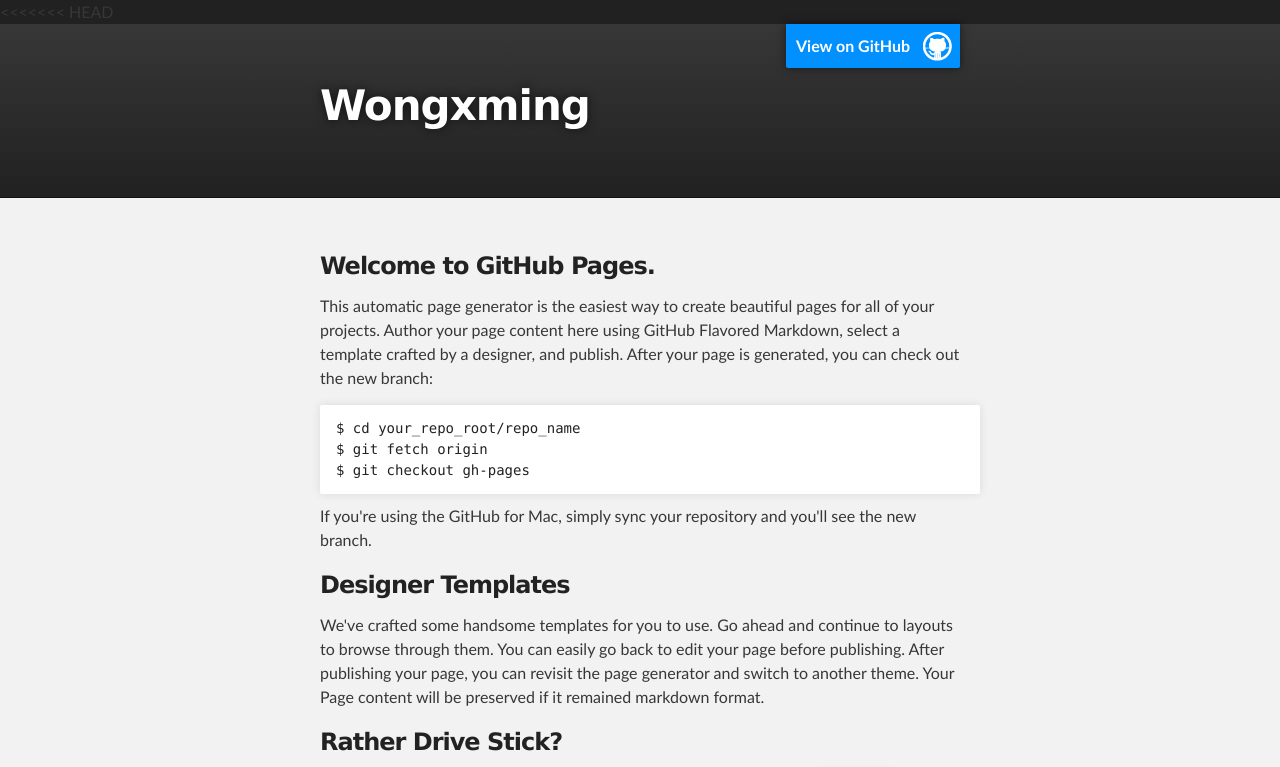
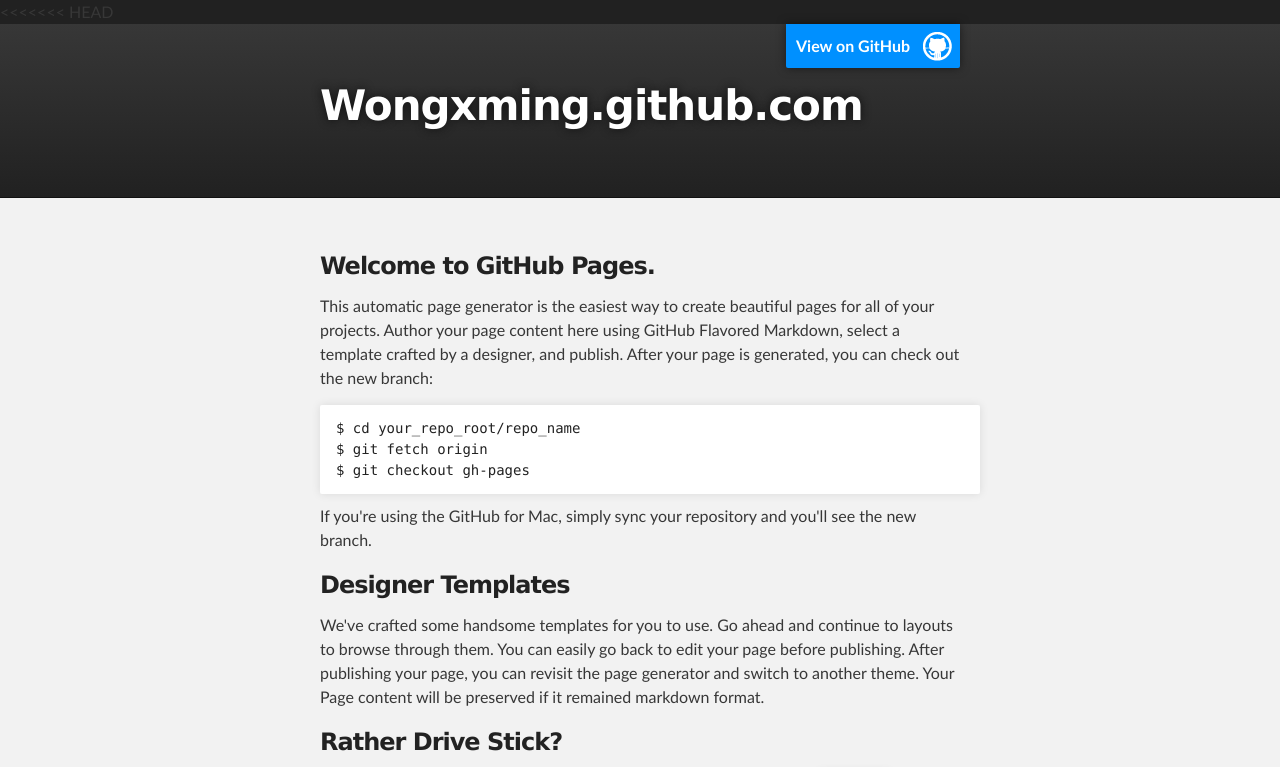
Before and after one commit to wongxming/wongxming.github.com, a plain HTML site: page index.html in a window 1280 px wide. Shown: the top 767 px of the page. Drawn offline with Linux system fonts and the light colour scheme.

Commit message:
Revert "Update index.html"
This reverts commit 95f0cb24be9a8174128a7b1f506ff149fb2f58a2.

```diff
--- a/index.html
+++ b/index.html
@@ -19,7 +19,7 @@
         <header class="inner">
           <a id="forkme_banner" href="https://github.com/wongxming">View on GitHub</a>
 
-          <h1 id="project_title">Wongxming</h1>
+          <h1 id="project_title">Wongxming.github.com</h1>
           <h2 id="project_tagline"></h2>
 
         </header>
```
